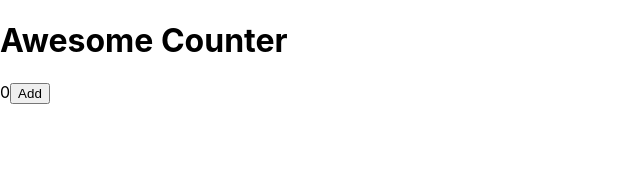
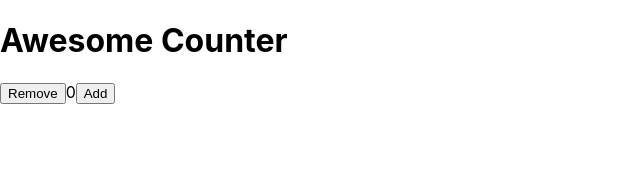
Before and after one commit to hmachefe/react-tdd, a React (Create React App) app: page / in a window 1280 px wide. Shown: the top 173 px of the page, without its empty margins (0-640 px from the left). Built offline with nearby package versions, Linux system fonts and the light colour scheme.

Commit message:
it should not allow a negative number when the initial value is 0 and remove is clicked

```diff
--- a/src/components/AwesomeCounter.js
+++ b/src/components/AwesomeCounter.js
@@ -6,11 +6,22 @@ const AwesomeCounter = ({initialValue = 0}) => {
     const add = () => {
         setCount(prevCount => prevCount + 1);
     };
+    const remove = () => {
+        setCount(prevCount => {
+            const result = prevCount-1;
+            if (result < 0) {
+                return 0;
+            }
+            // else
+            return result;
+        });
+    };
 
     return ( <div>
         <h1>
             Awesome Counter
         </h1>
+        <button onClick={remove}>Remove</button>
         <span>
             {count}
         </span>
```
Also changed, not shown: 1 other file (tests, documents, lock files or other folders).
